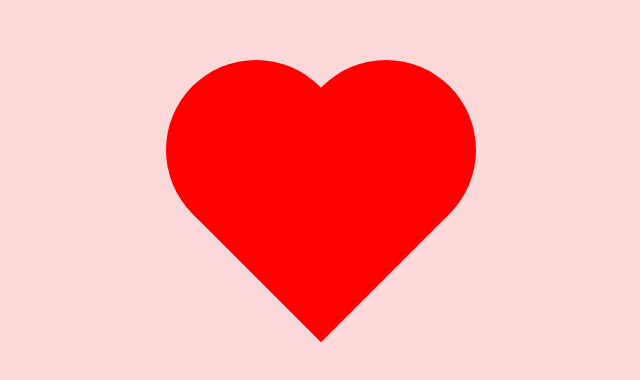
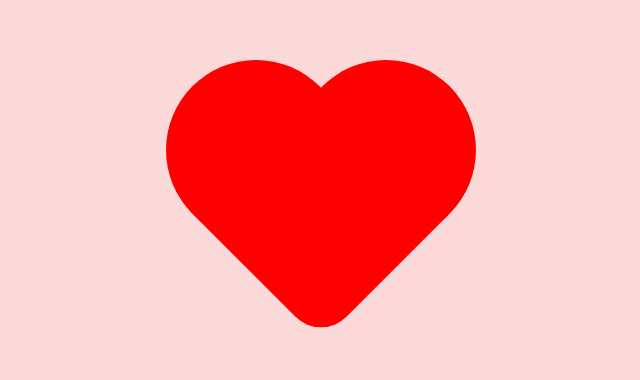
Before and after one commit to erasmoh/valentines_heart_animation, a plain HTML site: page index.html in a window 1280 px wide. Shown: the part 188-568 px from the top of the page, 327-967 px from the left. Drawn offline with Linux system fonts and the light colour scheme.

Commit message:
Add border radius to heart

```diff
--- a/style.css
+++ b/style.css
@@ -46,4 +46,5 @@ body {
   transform: rotate(45deg);
   margin: 0 auto;
   margin-top: -115px;
+  border-radius: 20% 0;
 }
```
